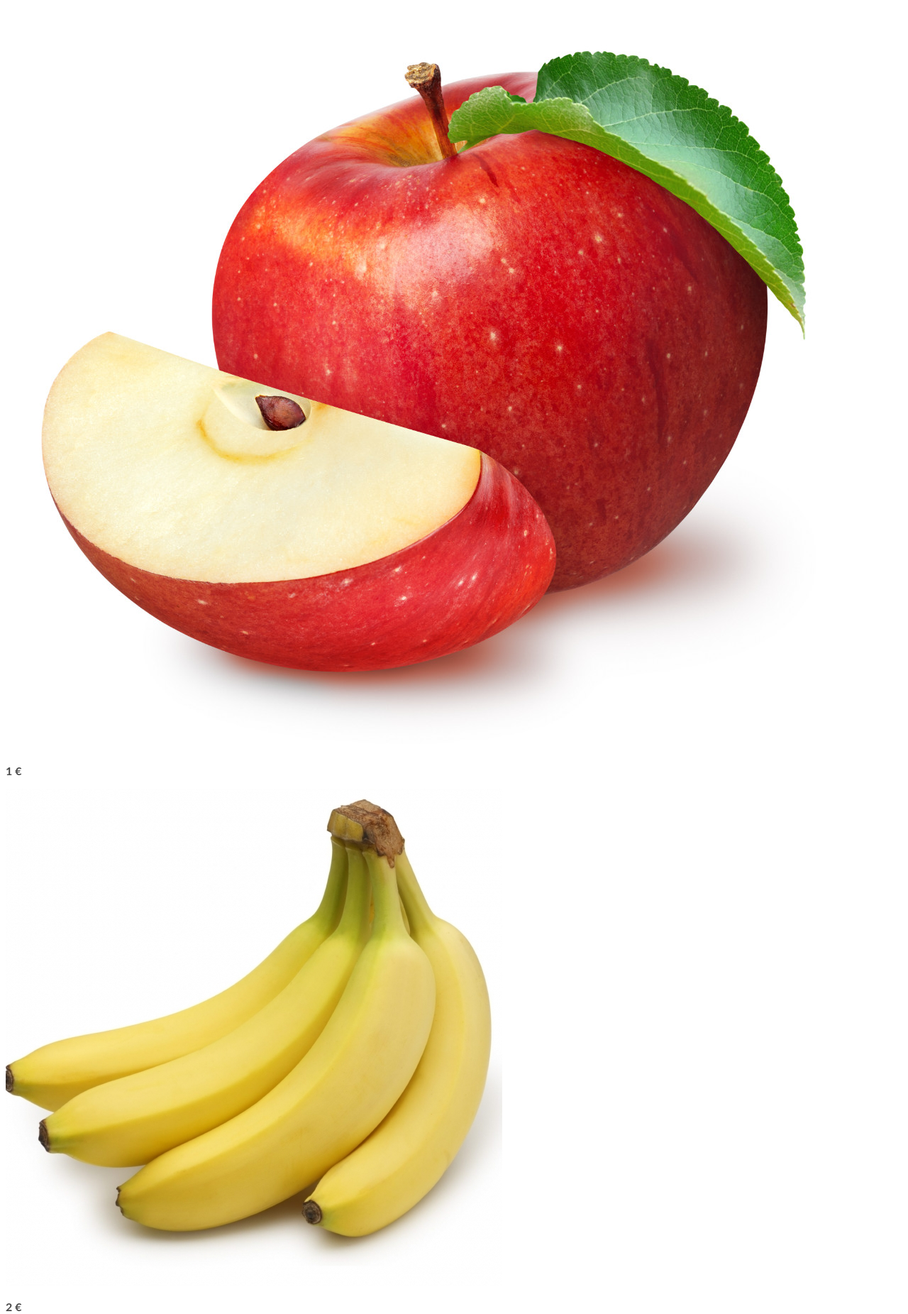
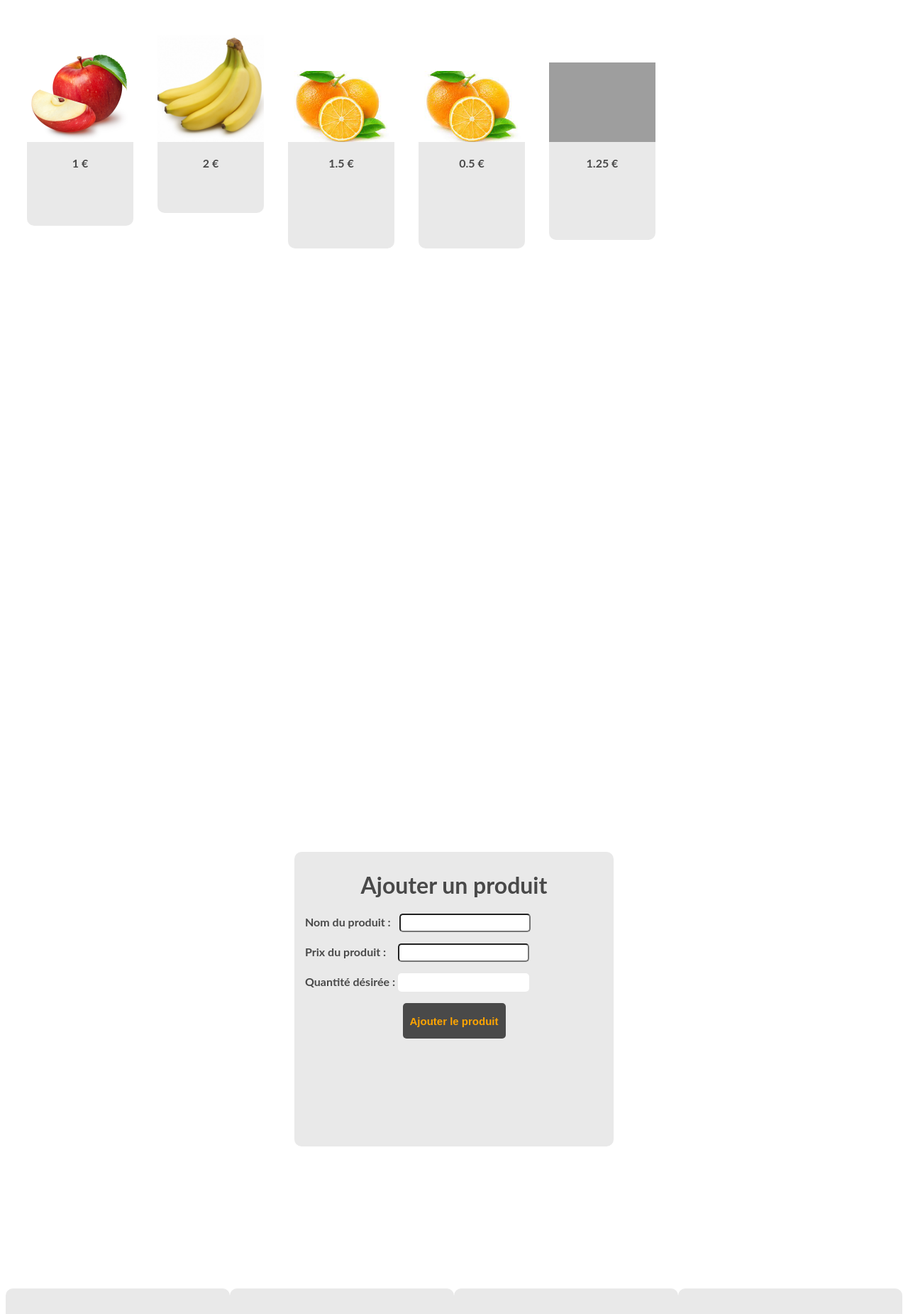
Before and after one commit to Zicka67/inserer_BDD, a PHP site: page /PHP-PANIER/ in a window 1280 px wide. Shown: the part 50-1901 px from the top of the page at 71% size. Run offline with PHP 8.4, Linux system fonts and the light colour scheme; data comes from the database, SQL or seed files in the repository; grey boxes are pictures that could not be loaded.

Commit message:
Ajout du style des img

```diff
--- a/style.css
+++ b/style.css
@@ -34,6 +34,7 @@
     display: flex;
     flex-direction: column;
 }
+
 
 
 
@@ -254,6 +255,17 @@ nav img {
     right: 20px;
 }
 
+.resize {
+    width: 250px;
+    height: 200px;
+}
+
+.square {
+    width: 50px;
+    height: 50px;
+    border: solid 2px black;
+}
+
 /* ***************************** FRUITS **************************** */
 
 .fruits-container {
@@ -324,3 +336,52 @@ nav img {
 .flex {
     display: flex;
 }
+
+.orange  {
+    color: orange;
+    text-decoration: none;
+}
+
+.button-container  {
+    background-color: rgb(73, 73, 73);
+    border-radius: 5px;
+    width: 140px;
+    height: 20px;
+   margin-left: 5px;
+}
+
+
+/* *********************** PRODUCT  **************************** */
+
+.container-product {
+    margin: 0 auto;
+    padding-top: 20px;
+    width: 450px;
+    height: auto;
+}
+
+.container-product img {
+    border-radius: 10px;
+}
+
+.img-product {
+    width: 250px;
+    height: 250px;
+}
+
+article {
+    width: 150px;
+    height: 250px;
+    background-color: rgb(233, 233, 233);
+    display: inline-block;
+    margin-left: 30px;
+    margin-top: 50px;
+    margin-bottom: 800px;
+    text-align: center;
+    border-radius: 10px;
+}
+
+article img {
+    width: 150px;
+    height: auto;
+}
```
